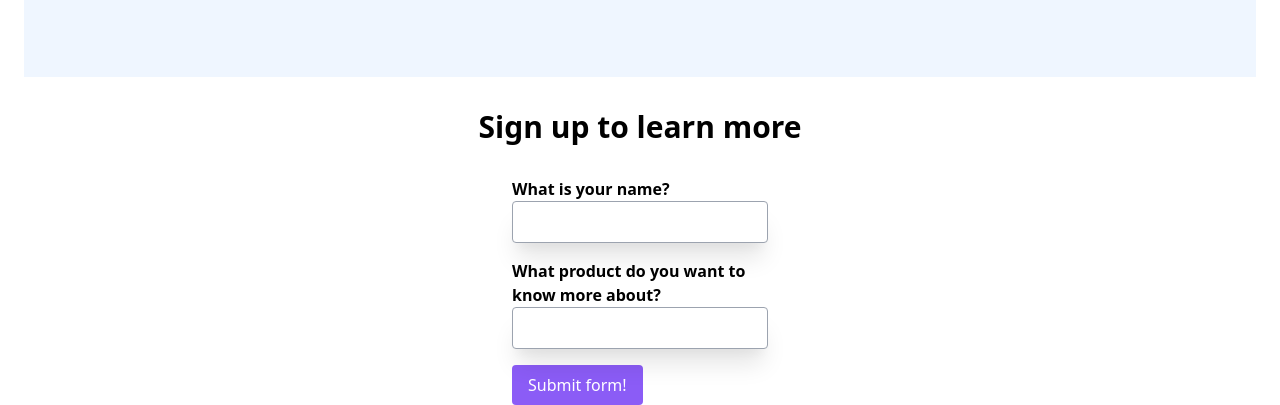
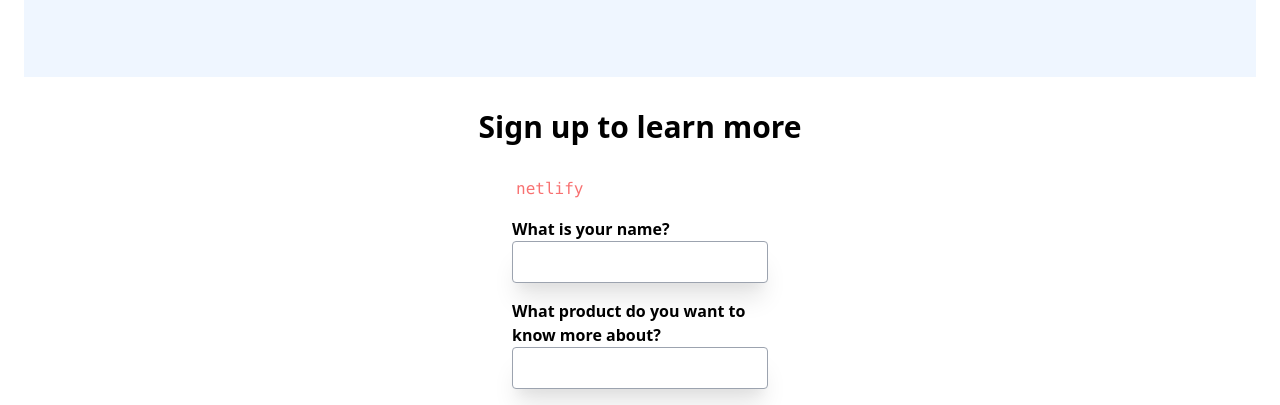
Before and after one commit to gsreddy-2021/HW2, a plain HTML site: page index.html in a window 1280 px wide. Shown: the part 695-1100 px from the top of the page. Drawn offline with nearby package versions, Linux system fonts and the light colour scheme.

Commit message:
added netlify span

```diff
--- a/index.html
+++ b/index.html
@@ -55,6 +55,7 @@
             <h1 class="text-3xl font-bold text-center">Sign up to learn more</h1>
 
             <form netlify class="mx-auto mt-8 w-64">
+                <span class="bg-orange-100 text-red-400 font-mono p-1">netlify</span>
             <label class="block mt-4 font-bold" for="name">What is your name?</label>
             <input class="p-2 w-64 border border-gray-400 rounded shadow-xl focus:outline-none focus:ring-purple-500 focus:border-purple-500" type="text" id="name" name="name">
 
```
